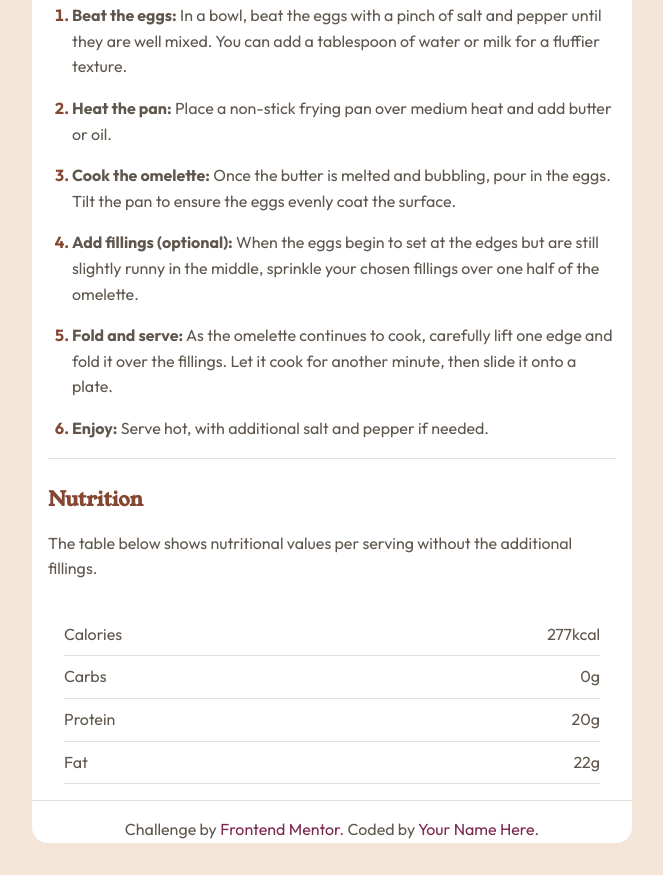
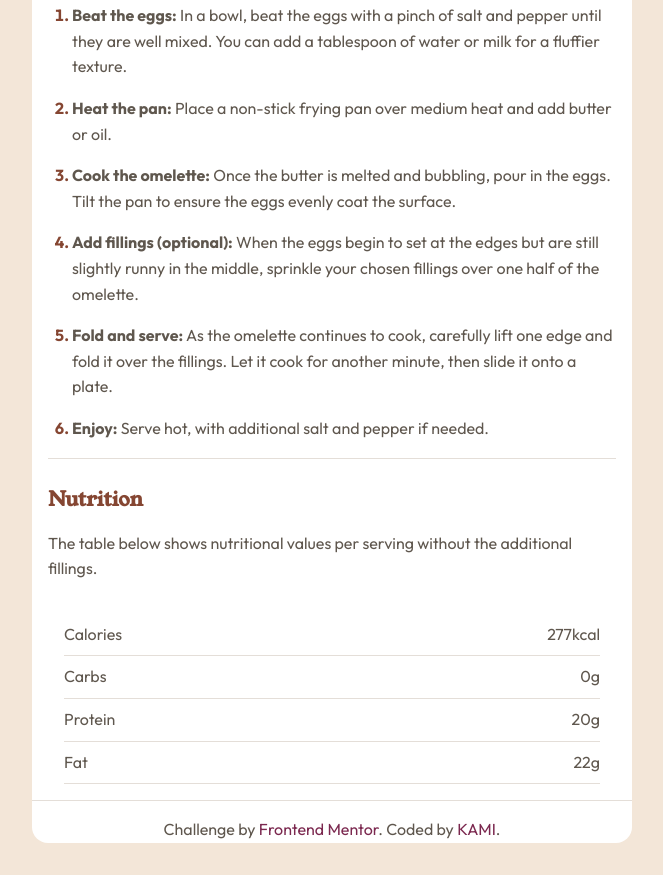
Before and after one commit to Oka-Hartawan/reci-page, a plain HTML site: page index.html in a window 1280 px wide. Shown: the part 1000-1875 px from the top of the page, without its empty margins (308-971 px from the left). Drawn offline with Linux system fonts and the light colour scheme.

Commit message:
add name creator projec

```diff
--- a/index.html
+++ b/index.html
@@ -127,7 +127,7 @@
           Challenge by
           <a href="https://www.frontendmentor.io?ref=challenge" target="_blank"
             >Frontend Mentor</a
-          >. Coded by <a href="#">Your Name Here</a>.
+          >. Coded by <a href="#">KAMI</a>.
         </div>
       </footer>
     </div>
```
